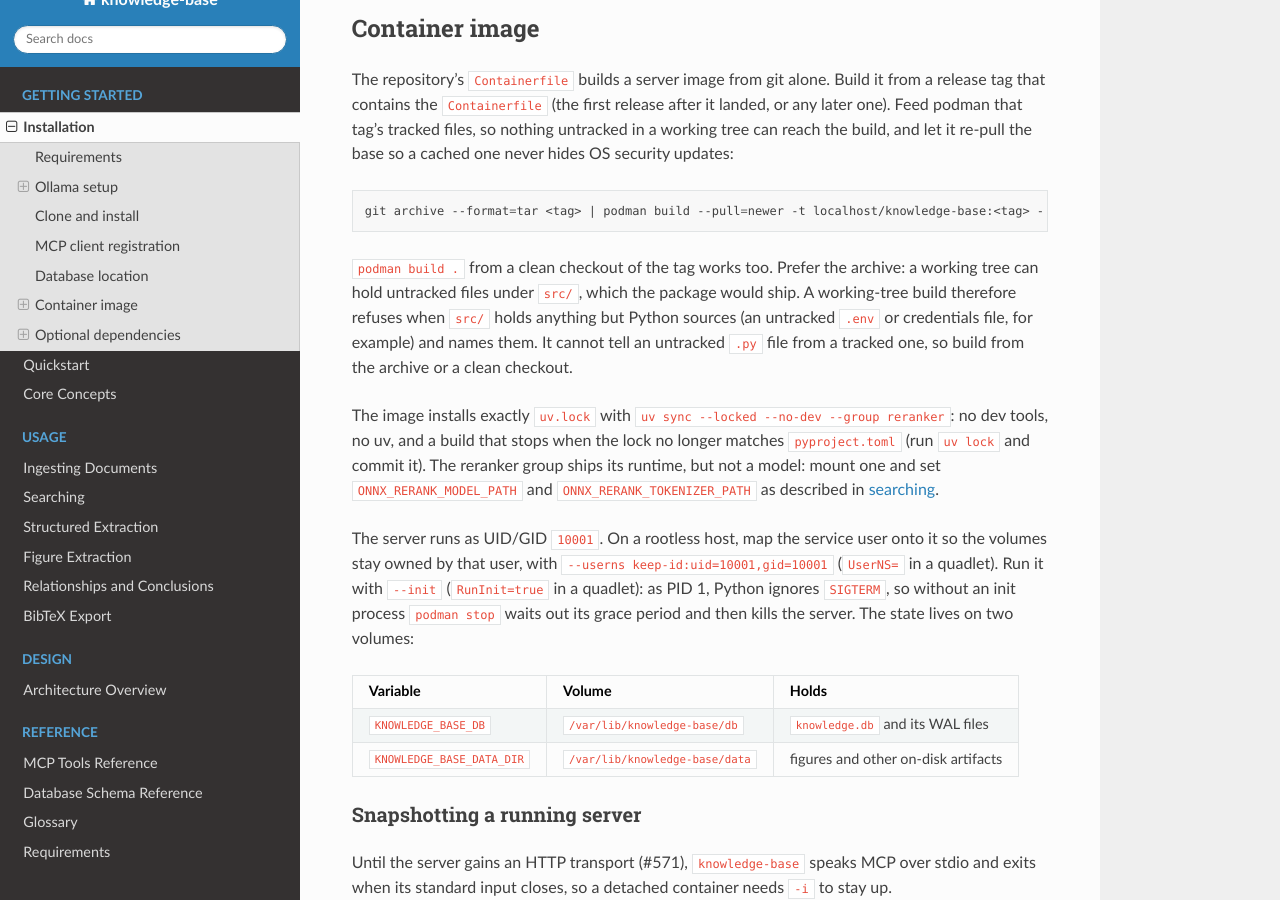
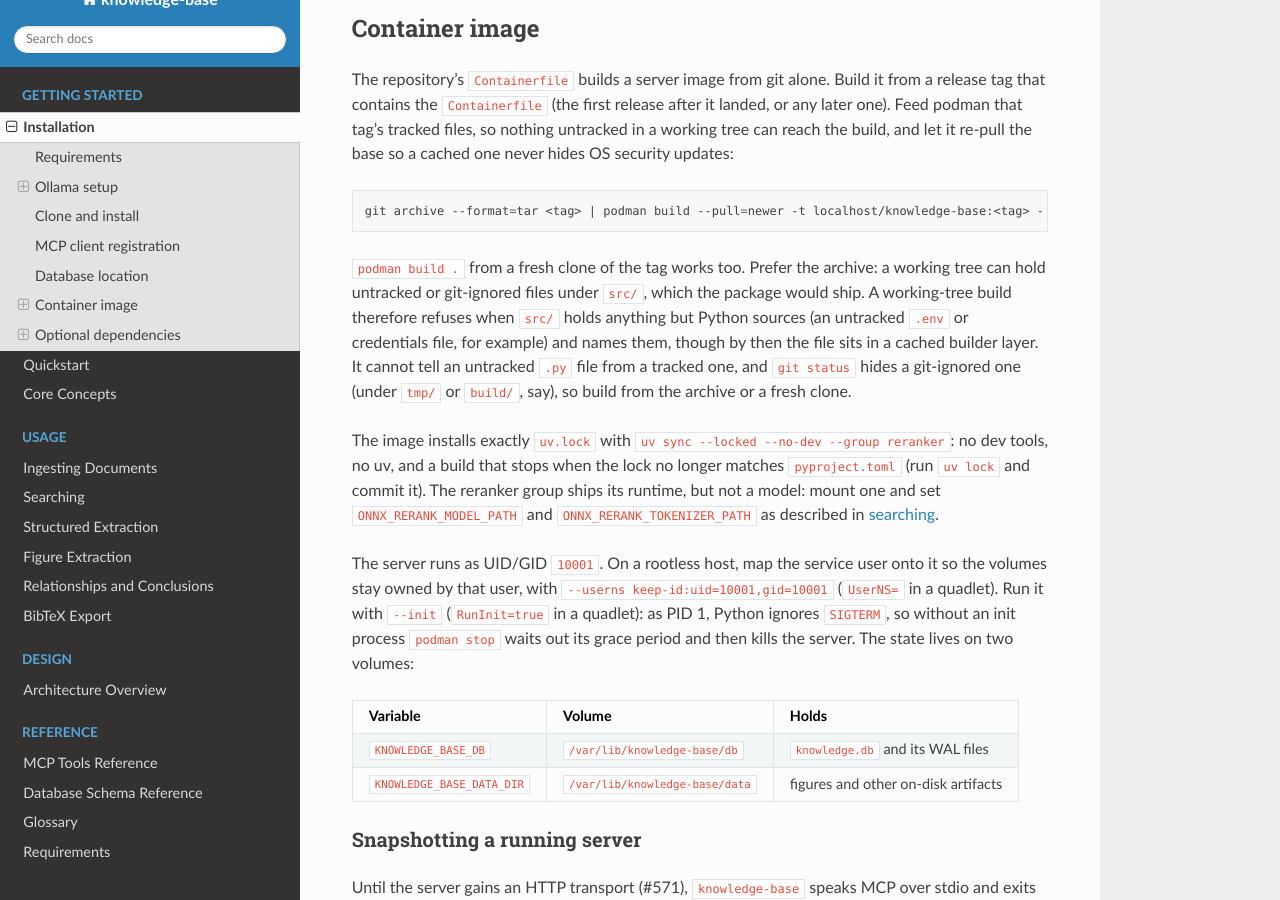
Before and after one commit to dutiona/knowledge-base, a Sphinx documentation site: the page built from docs/getting-started/installation.md, in a window 1280 px wide and 900 px high, scrolled down 2259 px. Built offline with Sphinx 7.4.7 and the Read the Docs theme 3.1.0, drawn with Linux system fonts in a browser that asks for light colours.

Commit message:
docs(install): state the working-tree build's limits in full
The pre-completion review found the residual understated: a refused
working-tree build has already copied the stray file into a cached
builder layer, and a "clean" checkout can still hold a git-ignored .py
under an ignored directory name such as tmp/ or build/, which git status
hides and the guard passes. Only the archive or a fresh clone avoids
both, so the docs now say that.

````diff
--- a/docs/getting-started/installation.md
+++ b/docs/getting-started/installation.md
@@ -107,10 +107,11 @@ updates:
 git archive --format=tar <tag> | podman build --pull=newer -t localhost/knowledge-base:<tag> -
 ```
 
-`podman build .` from a clean checkout of the tag works too. Prefer the archive: a working tree can hold untracked
-files under `src/`, which the package would ship. A working-tree build therefore refuses when `src/` holds anything but
-Python sources (an untracked `.env` or credentials file, for example) and names them. It cannot tell an untracked `.py`
-file from a tracked one, so build from the archive or a clean checkout.
+`podman build .` from a fresh clone of the tag works too. Prefer the archive: a working tree can hold untracked or
+git-ignored files under `src/`, which the package would ship. A working-tree build therefore refuses when `src/` holds
+anything but Python sources (an untracked `.env` or credentials file, for example) and names them, though by then the
+file sits in a cached builder layer. It cannot tell an untracked `.py` file from a tracked one, and `git status` hides
+a git-ignored one (under `tmp/` or `build/`, say), so build from the archive or a fresh clone.
 
 The image installs exactly `uv.lock` with `uv sync --locked --no-dev --group reranker`: no dev tools, no uv, and a
 build that stops when the lock no longer matches `pyproject.toml` (run `uv lock` and commit it). The
````
